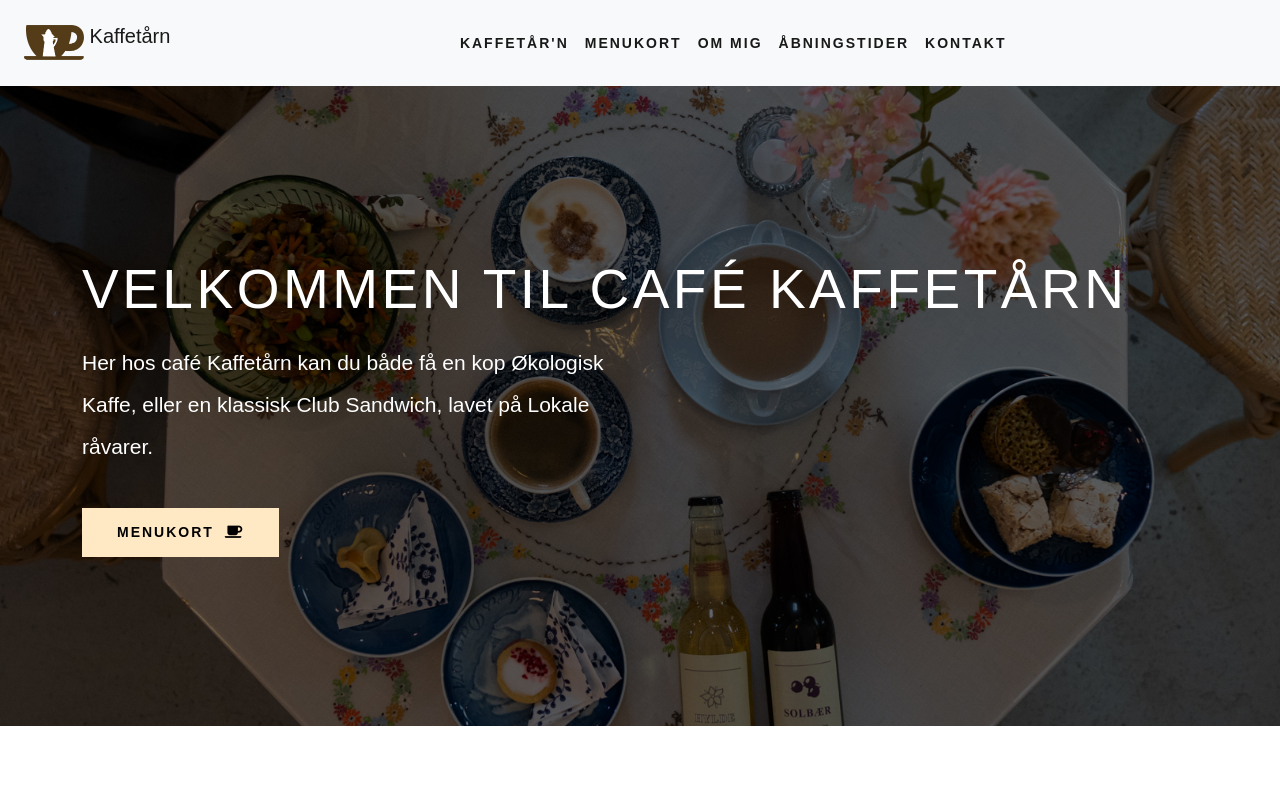
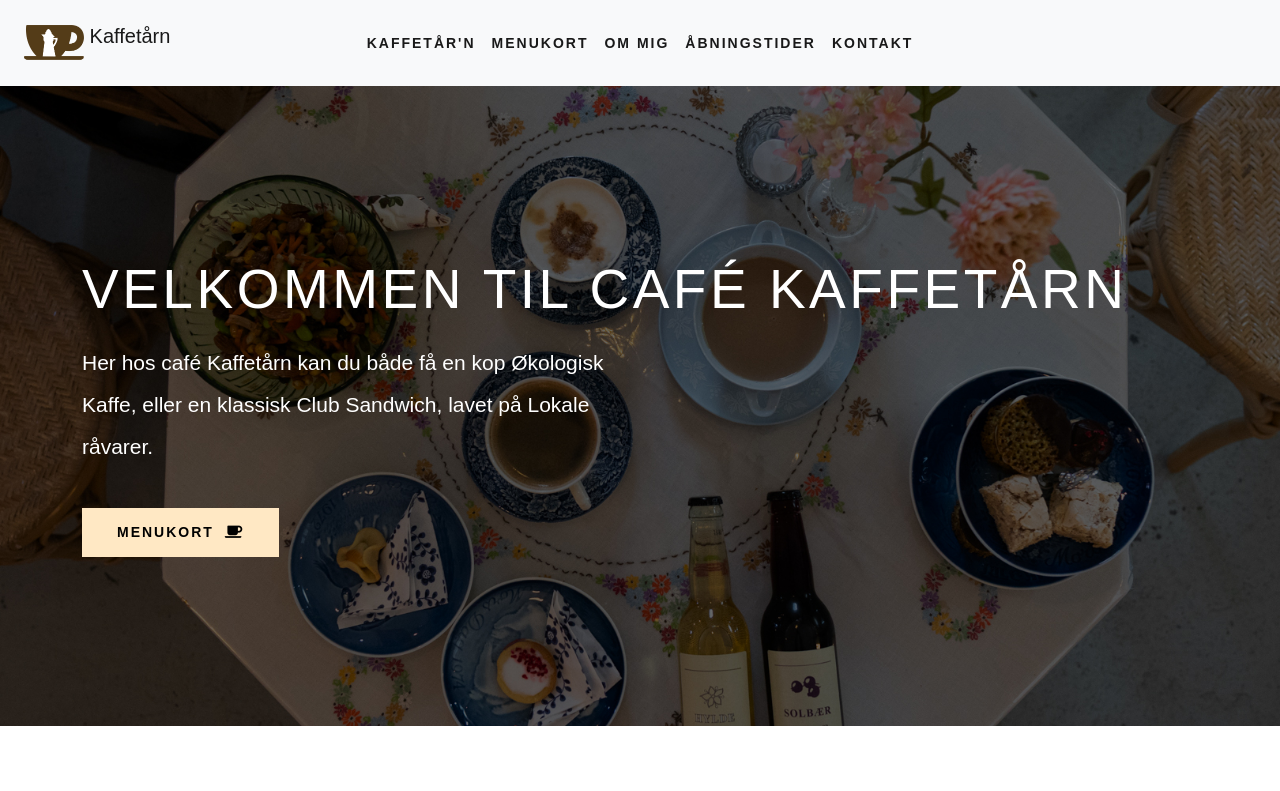
Before and after one commit to oeme0044/eksamen2, a website: page index.html in a window 1280 px wide. Shown: the top 791 px of the page. Drawn offline with nearby package versions, Linux system fonts and the light colour scheme; files that its build step writes are made by us from their sources.

Commit message:
css koden til ul classen position-middle tilføjet

```diff
--- a/css/footernav.scss
+++ b/css/footernav.scss
@@ -13,6 +13,13 @@
   letter-spacing: 2px;
   text-align: center;
   font-weight: 600;
+}
+.position-middle{
+  float: none;
+  position: absolute;
+  top: 50%;
+  left: 50%;
+  transform: translate(-50%, -50%);
 }
 
 @media screen and (min-width: 768px){
```
